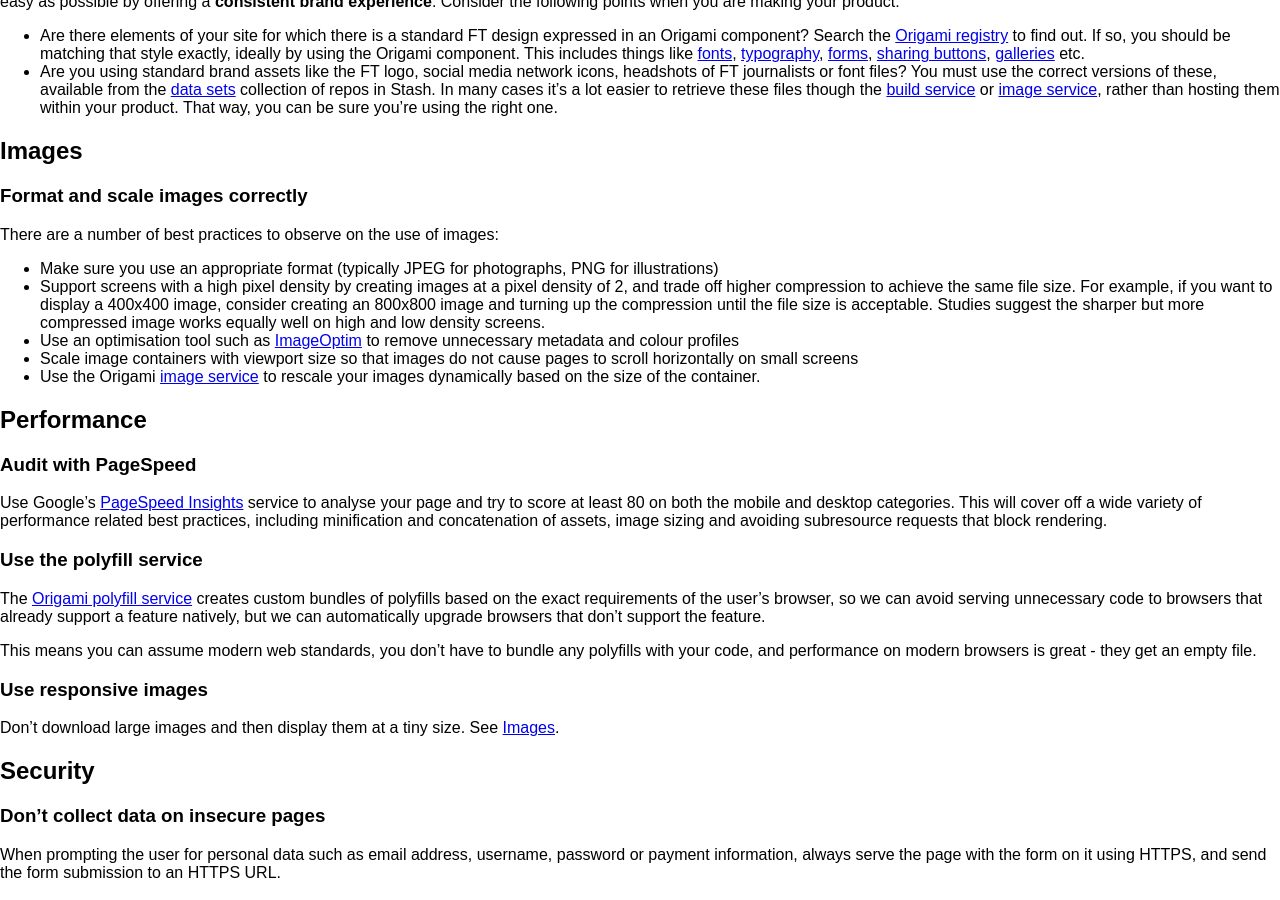
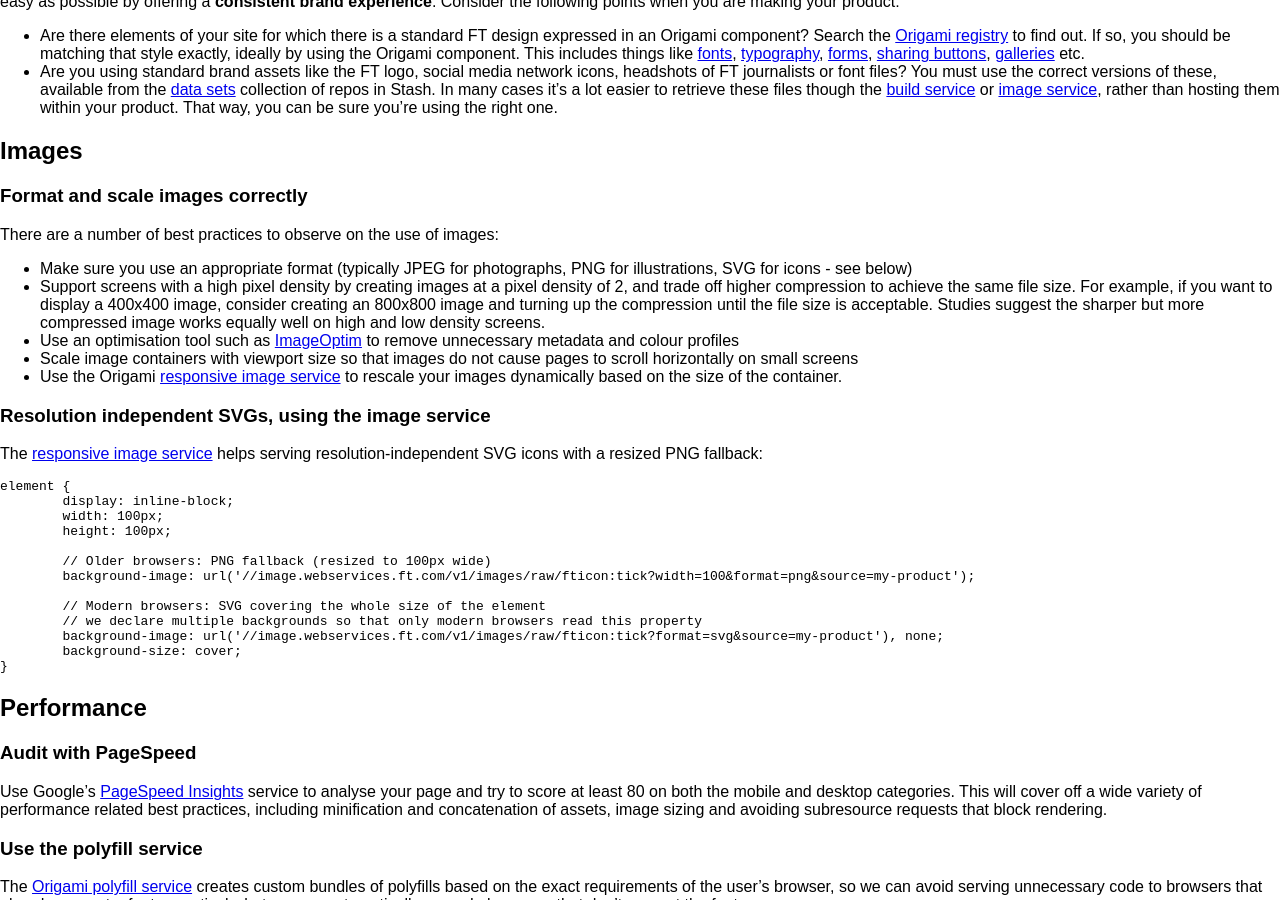
Before and after one commit to Financial-Times/ft-origami, a Jekyll site: the page built from docs/developer-guide/general-best-practices.md, in a window 1280 px wide and 900 px high, scrolled down 822 px. Built offline with Jekyll 4.4.1, drawn with Linux system fonts in a browser that asks for light colours; nearby versions of some CDN libraries; comment, search, counter and statistics services are not loaded; a style sheet for code colours, icons or effects is not loaded.

Commit message:
Add SVG example from ft-icons docs

````diff
--- a/docs/developer-guide/general-best-practices.md
+++ b/docs/developer-guide/general-best-practices.md
@@ -35,12 +35,31 @@ Although you may spend most of your time on your own product, remember that our
 
 There are a number of best practices to observe on the use of images:
 
-* Make sure you use an appropriate format (typically JPEG for photographs, PNG for illustrations)
+* Make sure you use an appropriate format (typically JPEG for photographs, PNG for illustrations, SVG for icons - see below)
 * Support screens with a high pixel density by creating images at a pixel density of 2, and trade off higher compression to achieve the same file size.  For example, if you want to display a 400x400 image, consider creating an 800x800 image and turning up the compression until the file size is acceptable.  Studies suggest the sharper but more compressed image works equally well on high and low density screens.
 * Use an optimisation tool such as [ImageOptim](https://imageoptim.com/) to remove unnecessary metadata and colour profiles
 * Scale image containers with viewport size so that images do not cause pages to scroll horizontally on small screens
-* Use the Origami [image service](http://image.webservices.ft.com) to rescale your images dynamically based on the size of the container.
+* Use the Origami [responsive image service](http://image.webservices.ft.com) to rescale your images dynamically based on the size of the container.
 
+### Resolution independent SVGs, using the image service
+
+The [responsive image service](http://image.webservices.ft.com/) helps serving resolution-independent SVG icons with a resized PNG fallback:
+
+```scss
+element {
+	display: inline-block;
+	width: 100px;
+	height: 100px;
+
+	// Older browsers: PNG fallback (resized to 100px wide)
+	background-image: url('//image.webservices.ft.com/v1/images/raw/fticon:tick?width=100&format=png&source=my-product');
+
+	// Modern browsers: SVG covering the whole size of the element
+	// we declare multiple backgrounds so that only modern browsers read this property
+	background-image: url('//image.webservices.ft.com/v1/images/raw/fticon:tick?format=svg&source=my-product'), none;
+	background-size: cover;
+}
+```
 
 ## Performance
 
````
